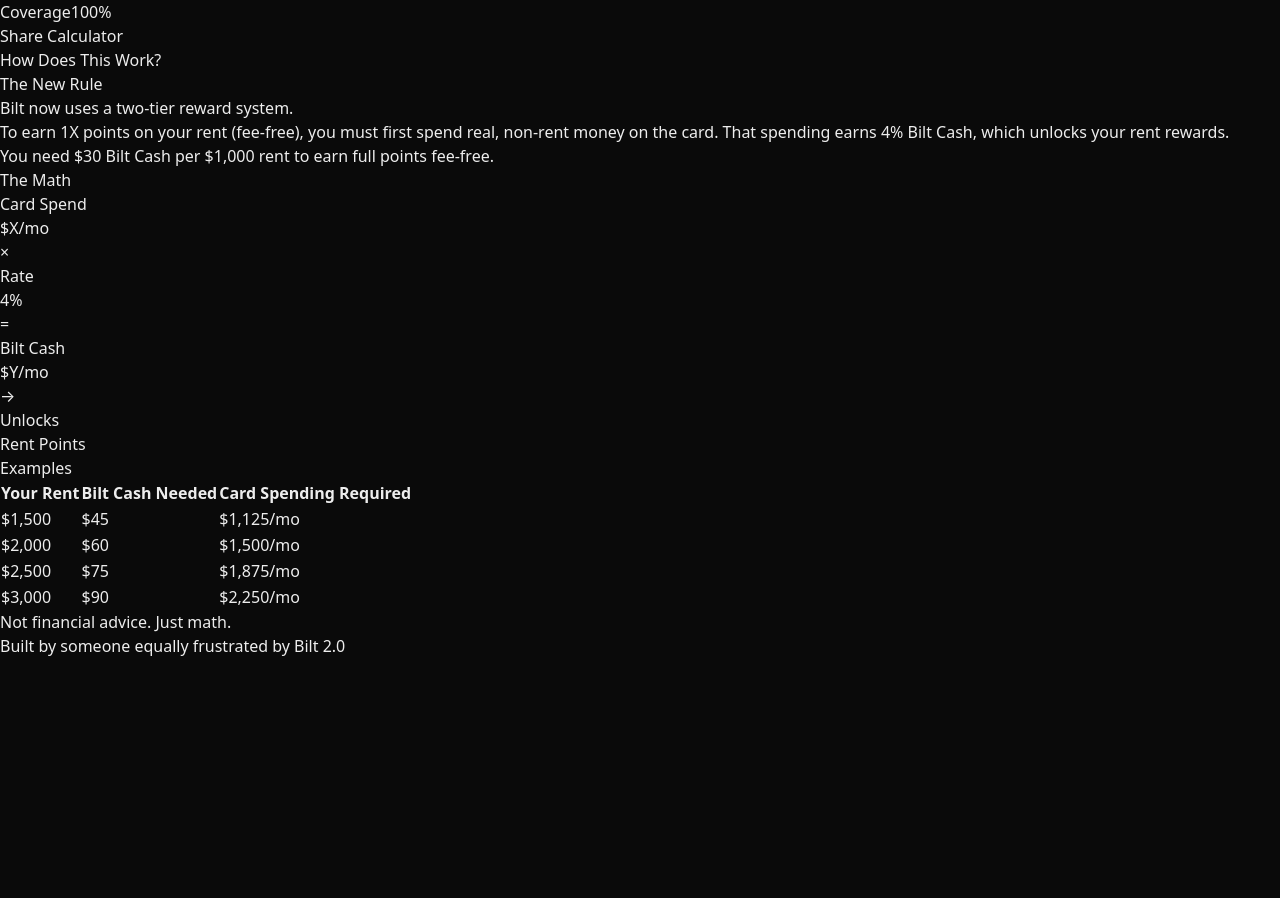
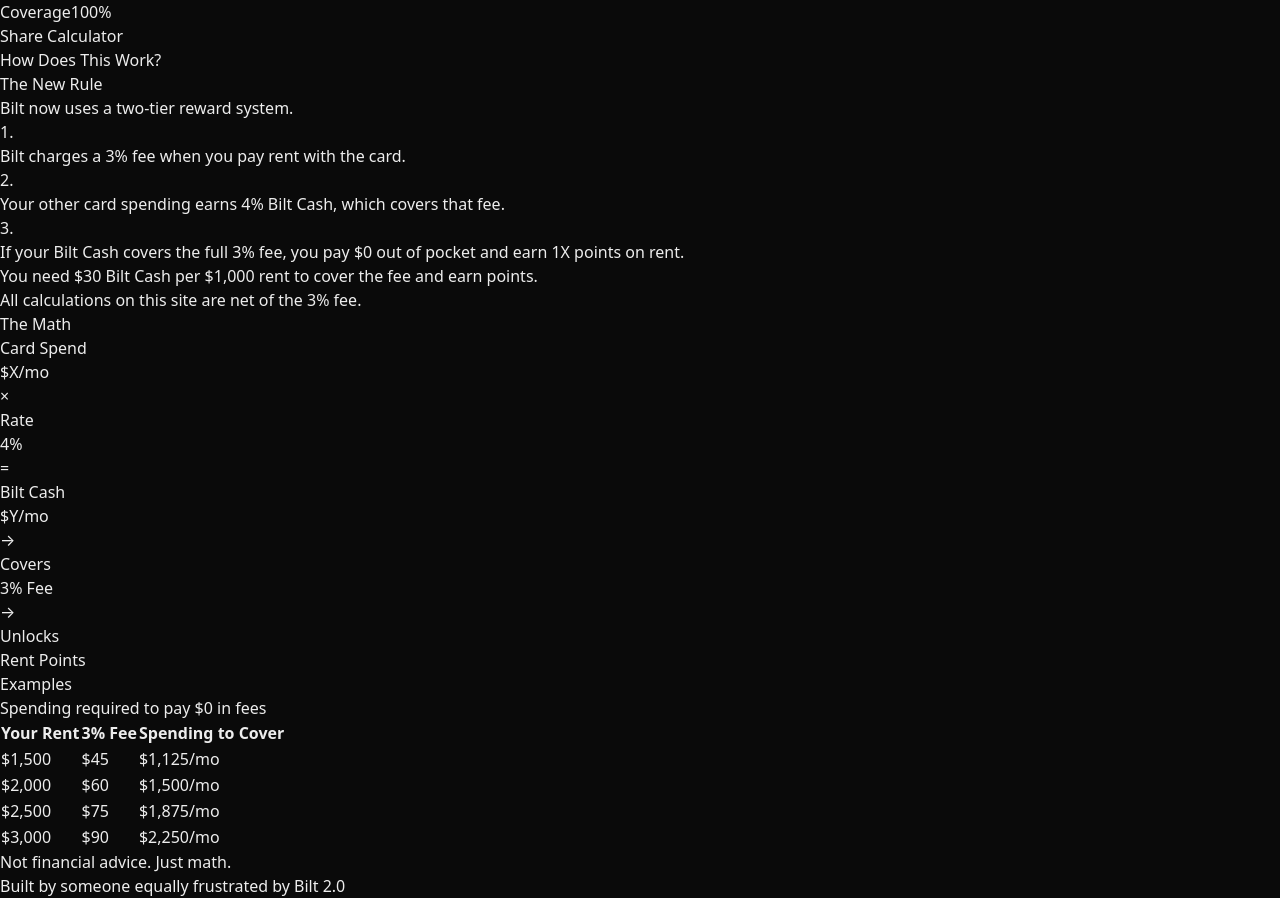
Before and after one commit to rishi09/shouldigetbilt, a Next.js app: page / in a window 1280 px wide. Shown: the part 840-1738 px from the top of the page. Before the commit the page ends 1498 px from the top, so only its background shows below. Built offline with nearby package versions, Linux system fonts and the light colour scheme.

Commit message:
Clarify 3% fee mechanics in explainer
- Explicitly explain Bilt charges 3% fee on rent
- Show how 4% Bilt Cash covers that fee
- Added "Covers 3% Fee" step in visual formula
- Changed table header to "3% Fee" column
- Added note: "All calculations are net of the 3% fee"

```diff
--- a/src/components/Explainer.tsx
+++ b/src/components/Explainer.tsx
@@ -11,13 +11,28 @@
         <p className="text-gray-300 text-center mb-4">
           Bilt now uses a <span className="text-yellow-400 font-semibold">two-tier reward system</span>.
         </p>
-        <p className="text-gray-400 text-center text-sm mb-4">
-          To earn 1X points on your rent (fee-free), you must first spend real, non-rent money on the card.
-          That spending earns <span className="text-green-400 font-semibold">4% Bilt Cash</span>, which unlocks your rent rewards.
-        </p>
-        <div className="bg-zinc-800 rounded-lg p-4 text-center">
+
+        <div className="space-y-3 text-gray-400 text-sm">
+          <div className="flex items-start gap-3">
+            <span className="text-red-400 font-bold">1.</span>
+            <p>Bilt charges a <span className="text-red-400 font-semibold">3% fee</span> when you pay rent with the card.</p>
+          </div>
+          <div className="flex items-start gap-3">
+            <span className="text-green-400 font-bold">2.</span>
+            <p>Your other card spending earns <span className="text-green-400 font-semibold">4% Bilt Cash</span>, which covers that fee.</p>
+          </div>
+          <div className="flex items-start gap-3">
+            <span className="text-yellow-400 font-bold">3.</span>
+            <p>If your Bilt Cash covers the full 3% fee, you pay <span className="text-white font-semibold">$0 out of pocket</span> and earn 1X points on rent.</p>
+          </div>
+        </div>
+
+        <div className="bg-zinc-800 rounded-lg p-4 text-center mt-4">
           <p className="text-white font-medium">
-            You need <span className="text-yellow-400">$30 Bilt Cash</span> per <span className="text-white">$1,000 rent</span> to earn full points fee-free.
+            You need <span className="text-yellow-400">$30 Bilt Cash</span> per <span className="text-white">$1,000 rent</span> to cover the fee and earn points.
+          </p>
+          <p className="text-gray-500 text-xs mt-2">
+            All calculations on this site are net of the 3% fee.
           </p>
         </div>
       </div>
@@ -47,6 +62,13 @@
 
           <span className="text-gray-500 text-xl">→</span>
 
+          <div className="bg-red-900/20 border border-red-500/30 rounded-lg px-4 py-3">
+            <div className="text-gray-400 text-xs uppercase tracking-wide mb-1">Covers</div>
+            <div className="text-red-400 font-semibold">3% Fee</div>
+          </div>
+
+          <span className="text-gray-500 text-xl">→</span>
+
           <div className="bg-green-900/30 border border-green-500/30 rounded-lg px-4 py-3">
             <div className="text-gray-400 text-xs uppercase tracking-wide mb-1">Unlocks</div>
             <div className="text-green-400 font-semibold">Rent Points</div>
@@ -56,35 +78,36 @@
 
       {/* Example table with zebra striping */}
       <div className="bg-zinc-900 rounded-lg p-6 border border-zinc-800">
-        <h3 className="font-semibold text-lg mb-4 text-center">Examples</h3>
+        <h3 className="font-semibold text-lg mb-2 text-center">Examples</h3>
+        <p className="text-gray-500 text-xs text-center mb-4">Spending required to pay $0 in fees</p>
         <div className="overflow-x-auto">
           <table className="w-full text-sm">
             <thead>
               <tr className="text-gray-500 border-b border-zinc-700">
                 <th className="py-2 text-left">Your Rent</th>
-                <th className="py-2 text-right">Bilt Cash Needed</th>
-                <th className="py-2 text-right">Card Spending Required</th>
+                <th className="py-2 text-right">3% Fee</th>
+                <th className="py-2 text-right">Spending to Cover</th>
               </tr>
             </thead>
             <tbody className="text-gray-300">
               <tr className="bg-white/5">
                 <td className="py-3 pl-2 rounded-l">$1,500</td>
-                <td className="py-3 text-right text-yellow-400">$45</td>
+                <td className="py-3 text-right text-red-400">$45</td>
                 <td className="py-3 text-right text-white font-medium pr-2 rounded-r">$1,125/mo</td>
               </tr>
               <tr className="bg-transparent">
                 <td className="py-3 pl-2">$2,000</td>
-                <td className="py-3 text-right text-yellow-400">$60</td>
+                <td className="py-3 text-right text-red-400">$60</td>
                 <td className="py-3 text-right text-white font-medium pr-2">$1,500/mo</td>
               </tr>
               <tr className="bg-white/5">
                 <td className="py-3 pl-2 rounded-l">$2,500</td>
-                <td className="py-3 text-right text-yellow-400">$75</td>
+                <td className="py-3 text-right text-red-400">$75</td>
                 <td className="py-3 text-right text-white font-medium pr-2 rounded-r">$1,875/mo</td>
               </tr>
               <tr className="bg-transparent">
                 <td className="py-3 pl-2">$3,000</td>
-                <td className="py-3 text-right text-yellow-400">$90</td>
+                <td className="py-3 text-right text-red-400">$90</td>
                 <td className="py-3 text-right text-white font-medium pr-2">$2,250/mo</td>
               </tr>
             </tbody>
```
